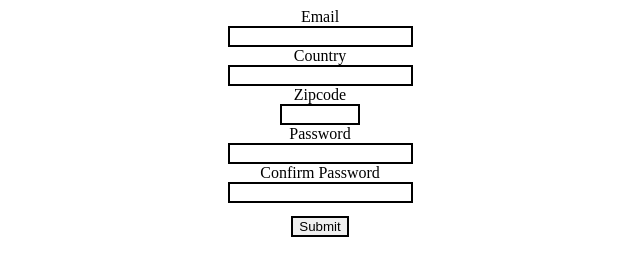
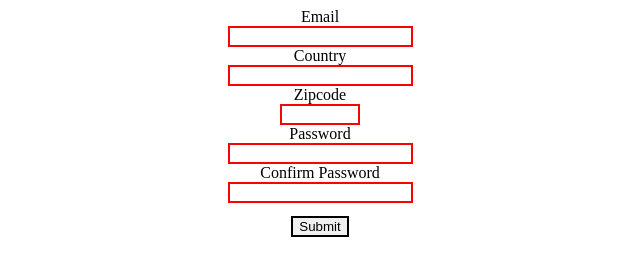
Before and after one commit to martenmatrix/odin-javascript-form, a website: page src/index.html in a window 1280 px wide. Shown: the whole page, without its empty margins (320-960 px from the left). Drawn offline with Linux system fonts and the light colour scheme.

Commit message:
Add required attributes

```diff
--- a/src/index.html
+++ b/src/index.html
@@ -11,15 +11,15 @@
 <body>
     <form novalidate>
         <label for="email">Email</label>
-        <input type="email" name="email" id="email">
+        <input type="email" name="email" id="email" required>
         <label for="country">Country</label>
-        <input type="text" name="Country" id="country">
+        <input type="text" name="Country" id="country" required>
         <label for="zipcode">Zipcode</label>
-        <input type="number" name="zipcode" id="zipcode" min="10000" max="99999">
+        <input type="number" name="zipcode" id="zipcode" min="10000" max="99999" required>
         <label for="password">Password</label>
-        <input type="password" name="password" id="password">
+        <input type="password" name="password" id="password" required>
         <label for="passwordconfirmation">Confirm Password</label>
-        <input type="password" name="passwordconfirmation" id="passwordconfirmation">
+        <input type="password" name="passwordconfirmation" id="passwordconfirmation" required>
         <input type="submit" value="Submit">
     </form>
 </body>
--- a/src/index.js
+++ b/src/index.js
@@ -29,7 +29,7 @@ function checkInput(e) {
 
 function isFieldEmpty() {
     const inputsArray = Array.from(inputs);
-    const somethingEmpty = inputsArray.some((input) => input.value === '');
+    const somethingEmpty = inputsArray.some((input) => input.validity.valueMissing);
     if (somethingEmpty) return true;
     return false;
 }
@@ -38,6 +38,7 @@ function checkForm(e) {
     // stop form from sending request
     e.preventDefault();
     if (isFieldEmpty()) return;
+
     const isValid = e.currentTarget.reportValidity();
     if (isValid) e.currentTarget.submit();
 }
```
